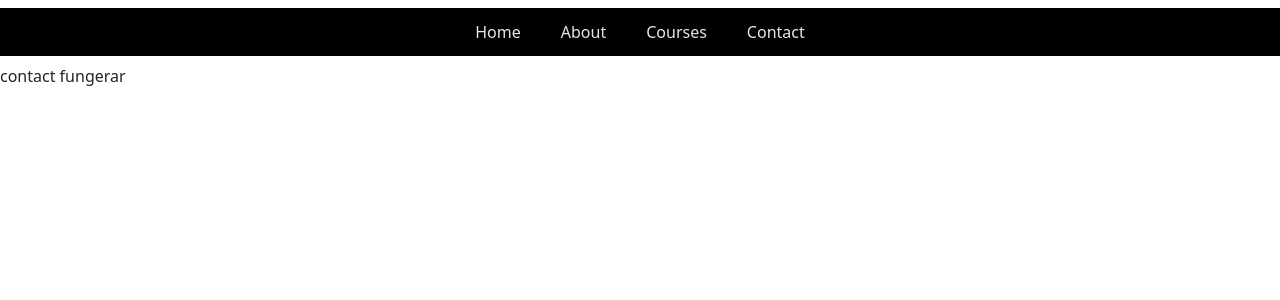
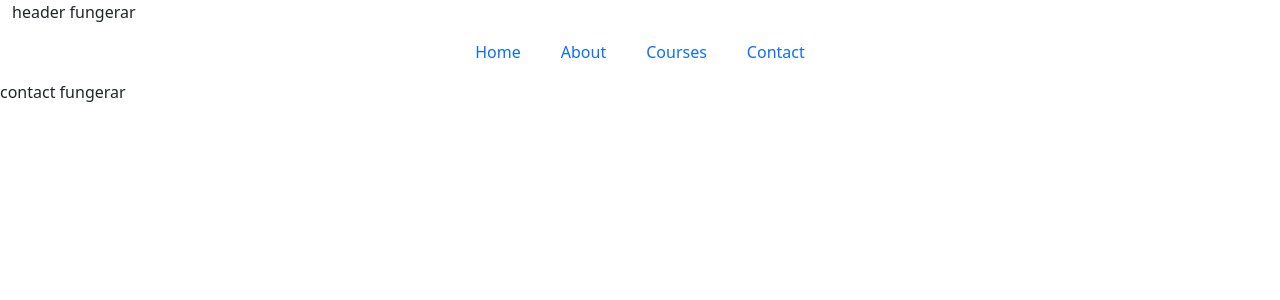
Before and after one commit to mikaelrosendahl/homepage, an Angular app: page /contact in a window 1280 px wide. Shown: the top 300 px of the page. Built offline with nearby package versions, Linux system fonts and the light colour scheme.

Commit message:
adding scss to header

```diff
--- a/src/app/app.component.html
+++ b/src/app/app.component.html
@@ -1,2 +1,3 @@
+<app-header></app-header>
 <app-menu></app-menu>
 <router-outlet></router-outlet>
--- a/src/app/header.component.html
+++ b/src/app/header.component.html
@@ -0,0 +1,5 @@
+<div class="container-fluid">
+    <div>
+        <div class="text white">header fungerar</div>
+    </div>
+</div>
--- /dev/null
+++ b/src/scss/header.scss
@@ -0,0 +1,5 @@
+header {
+    .container-fluid {
+    background-color: $primary;
+    }
+}
--- a/src/scss/menu.scss
+++ b/src/scss/menu.scss
@@ -3,7 +3,7 @@ $primary: black;
 /*   #0F222D */
 $secondary: #EBE7D9;
 
-header {
+menu {
     .container-fluid {
         height: 3rem;
         background-color: $primary;
```
